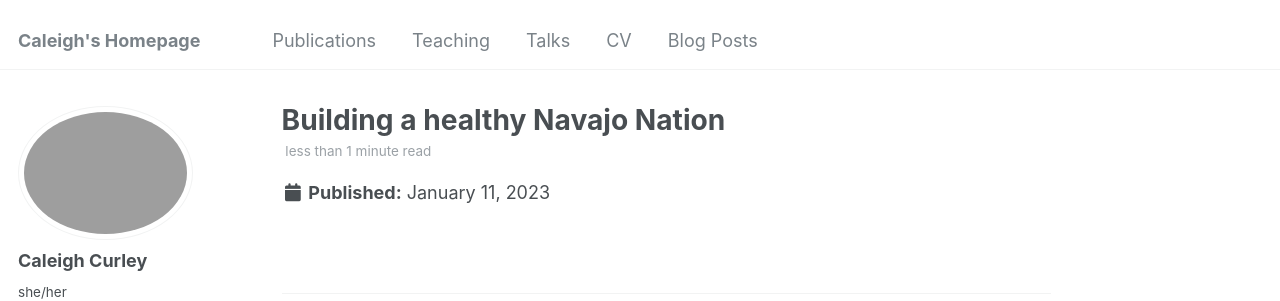
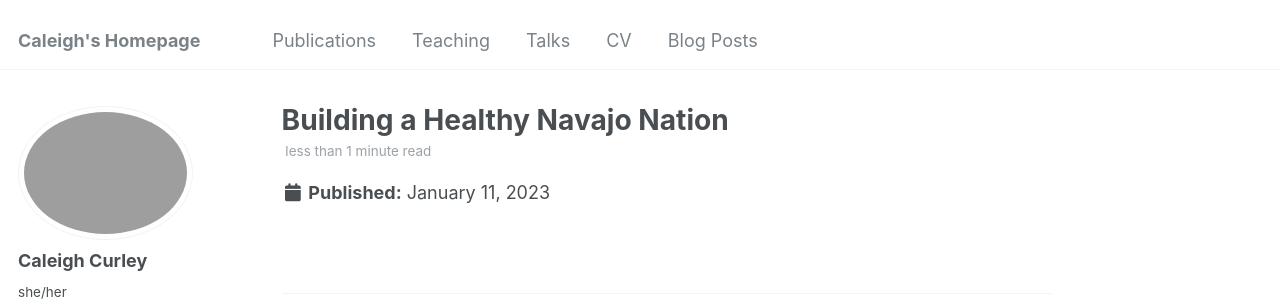
Before and after one commit to caleighcurley/Caleigh-Curley, a Jekyll site: the page built from _posts/2014-08-14-blog-post-3.md, in a window 1280 px wide and 1198 px high. Shown: the top 301 px of the window. Built offline with Jekyll 4.4.1, drawn with Linux system fonts in a browser that asks for light colours; some web fonts are replaced.

```diff
--- a/_posts/2014-08-14-blog-post-3.md
+++ b/_posts/2014-08-14-blog-post-3.md
@@ -1,5 +1,5 @@
 ---
-title: 'Building a healthy Navajo Nation'
+title: 'Building a Healthy Navajo Nation'
 date: 2023-01-11
 paperurl: 'https://nau.edu/center-health-equity-research/blog/healthy-navajo-nation/'
 ---
```
